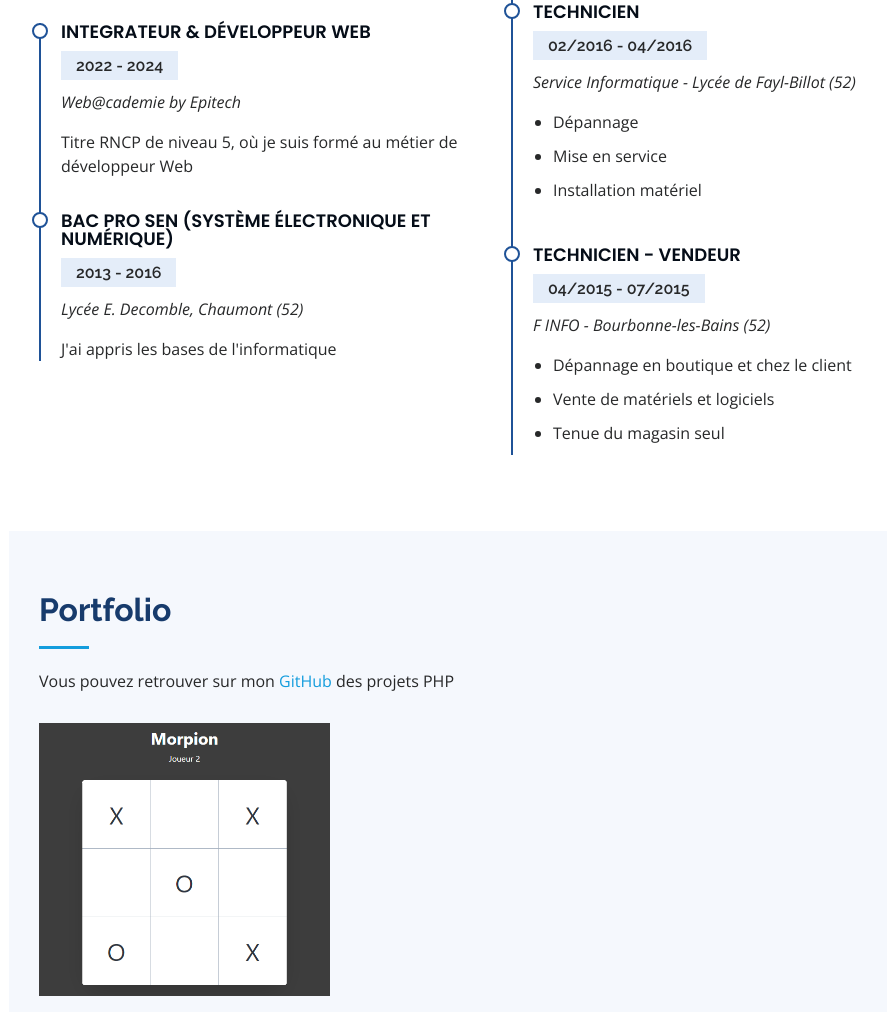
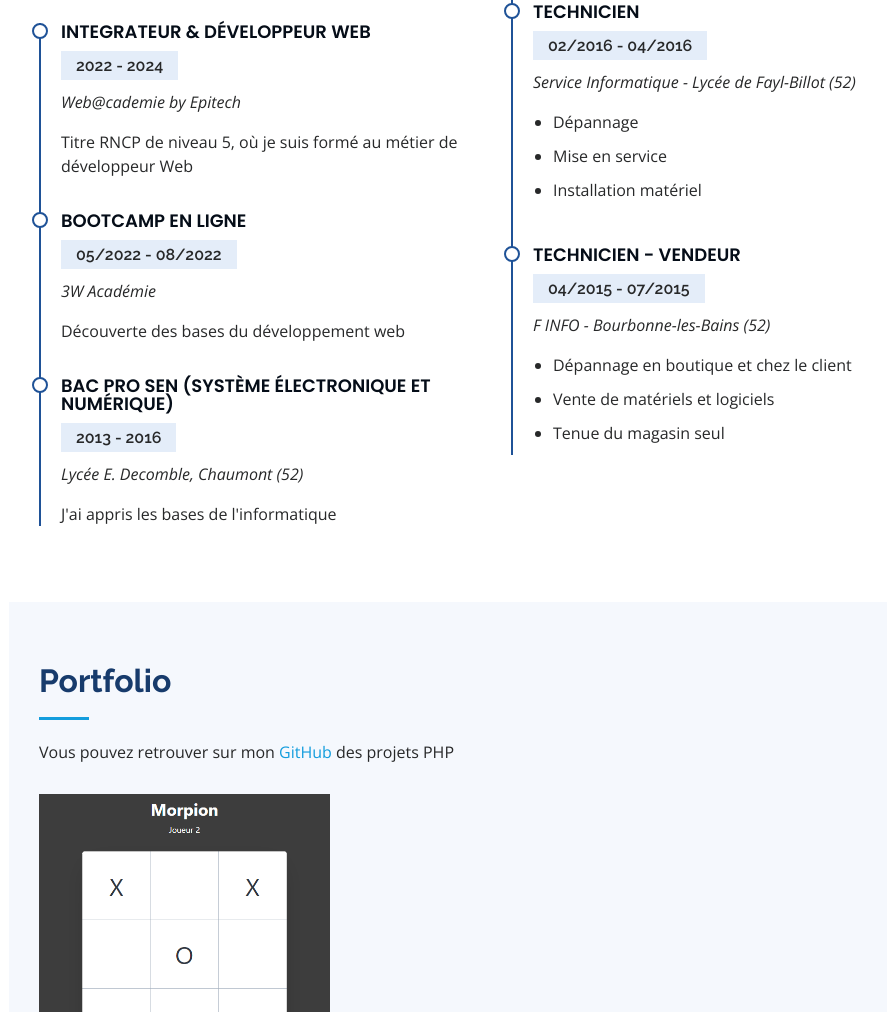
Before and after one commit to MickaelCompper/MickaelCompper.github.io, a plain HTML site: page index.html in a window 1280 px wide. Shown: the part 2145-3157 px from the top of the page, without its empty margins (291-1178 px from the left). Drawn offline with nearby package versions, Linux system fonts and the light colour scheme.

Commit message:
add favicon + petites modifs index

```diff
--- a/index.html
+++ b/index.html
@@ -70,7 +70,7 @@
   <section id="hero" class="d-flex flex-column justify-content-center align-items-center">
     <div class="hero-container" data-aos="fade-in">
       <h1>Mickaël COMPPER</h1>
-      <p>Je suis <span class="typed" data-typed-items="Developpeur, Étudiant"></span></p>
+      <p>Je suis <span class="typed" data-typed-items="Développeur, Étudiant"></span></p>
     </div>
   </section><!-- End Hero -->
 
@@ -191,6 +191,12 @@
               <h5>2022 - 2024</h5>
               <p><em>Web@cademie by Epitech</em></p>
               <p>Titre RNCP de niveau 5, où je suis formé au métier de développeur Web</p>
+            </div>
+            <div class="resume-item">
+              <h4>Bootcamp en ligne</h4>
+              <h5>05/2022 - 08/2022</h5>
+              <p><em>3W Académie</em></p>
+              <p>Découverte des bases du développement web</p>
             </div>
             <div class="resume-item">
               <h4>BAC PRO SEN (Système électronique et Numérique)</h4>
```
Also changed, not shown: assets/img/android-chrome-192x192.png, assets/img/android-chrome-512x512.png, assets/img/apple-touch-icon.png, assets/img/favicon-16x16.png, assets/img/favicon-32x32.png, assets/img/favicon.ico (deleted).
